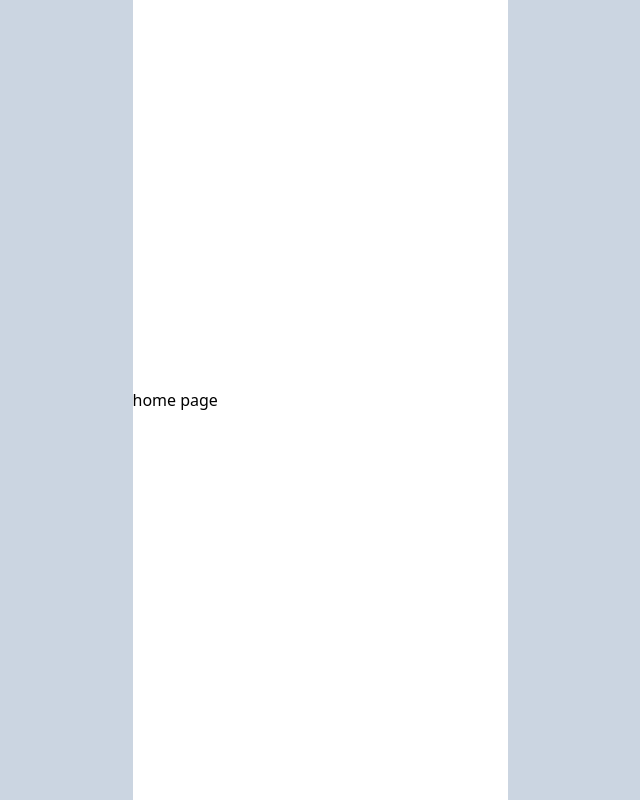
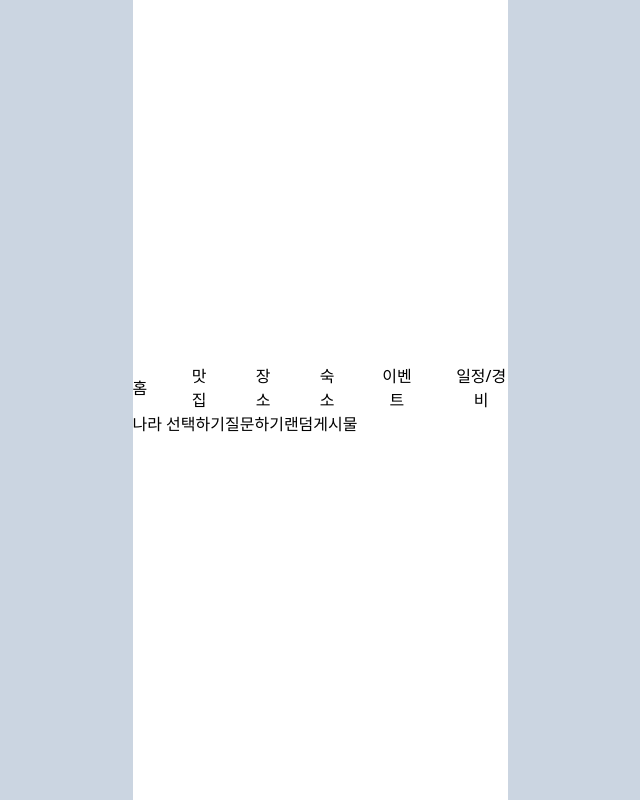
Before and after one commit to DevIruka/trip-connect, a Next.js app: page / in a window 1280 px wide. Shown: the whole page, without its empty margins (320-960 px from the left). Built offline with nearby package versions, Linux system fonts and the light colour scheme; no server answers; the database is empty.

Commit message:
🎉 supabase server 파일 생성성

```diff
--- a/src/app/(home)/page.tsx
+++ b/src/app/(home)/page.tsx
@@ -1,7 +1,30 @@
 import React from 'react';
+import { createClient } from '../../utils/supabase/server';
 
-const Homepage = () => {
-  return <div>home page</div>;
+const Homepage = async () => {
+  const supabase = await createClient();
+  const { data: request_posts, error } = await supabase
+    .from('request_posts')
+    .select('*')
+    .range(0, 9);
+  console.log('request_posts', request_posts);
+  return (
+    <div>
+      <header className="grid">
+        <div className="flex gap-10">
+          <button>홈</button>
+          <button>맛집</button>
+          <button>장소</button>
+          <button>숙소</button>
+          <button>이벤트</button>
+          <button>일정/경비</button>
+        </div>
+      </header>
+      <button>나라 선택하기</button>
+      <button>질문하기</button>
+      <button>랜덤게시물</button>
+    </div>
+  );
 };
 
 export default Homepage;
--- /dev/null
+++ b/src/utils/supabase/server.ts
@@ -0,0 +1,29 @@
+import { createServerClient } from '@supabase/ssr';
+import { cookies } from 'next/headers';
+
+export async function createClient() {
+  const cookieStore = await cookies();
+
+  return createServerClient(
+    process.env.NEXT_PUBLIC_SUPABASE_URL!,
+    process.env.NEXT_PUBLIC_SUPABASE_ANON_KEY!,
+    {
+      cookies: {
+        getAll() {
+          return cookieStore.getAll();
+        },
+        setAll(cookiesToSet) {
+          try {
+            cookiesToSet.forEach(({ name, value, options }) =>
+              cookieStore.set(name, value, options),
+            );
+          } catch {
+            // The `setAll` method was called from a Server Component.
+            // This can be ignored if you have middleware refreshing
+            // user sessions.
+          }
+        },
+      },
+    },
+  );
+}
```
